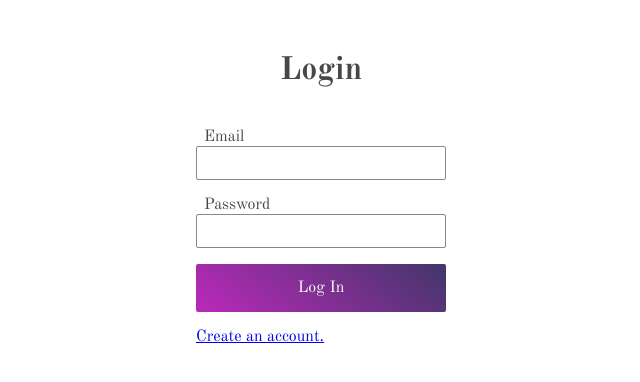
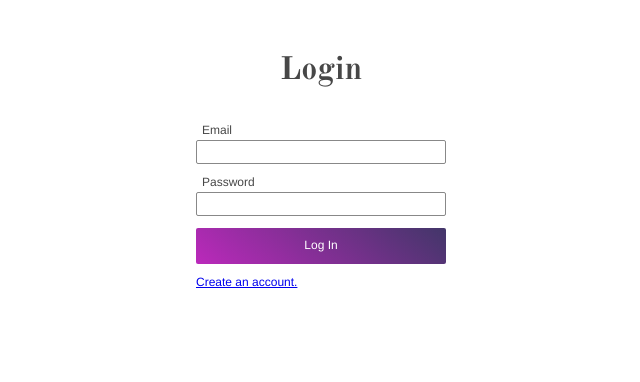
Before and after one commit to Cono52/bf-app, a React (Create React App) app: page /login in a window 1280 px wide. Shown: the top 382 px of the page, without its empty margins (319-959 px from the left). Built offline with nearby package versions, Linux system fonts and the light colour scheme.

Commit message:
add some icons and more input errors

```diff
--- a/package.json
+++ b/package.json
@@ -14,6 +14,7 @@
     "react": "^16.4.0",
     "react-apollo": "^2.1.4",
     "react-dom": "^16.4.0",
+    "react-fontawesome": "^1.6.1",
     "react-router-dom": "^4.2.2",
     "react-scripts": "1.1.4",
     "styled-components": "^3.3.0"
--- a/public/index.html
+++ b/public/index.html
@@ -11,6 +11,7 @@
     <link rel="mask-icon" href="%PUBLIC_URL%/safari-pinned-tab.svg" color="#5bbad5">
     <meta name="msapplication-TileColor" content="#da532c">
     <link href="https://fonts.googleapis.com/css?family=Old+Standard+TT:400,700" rel="stylesheet">
+    <link href="https://maxcdn.bootstrapcdn.com/font-awesome/4.7.0/css/font-awesome.min.css" rel="stylesheet" />
 
     <!--
       manifest.json provides metadata used when your web app is added to the
--- a/src/Login.js
+++ b/src/Login.js
@@ -2,6 +2,7 @@ import React, { Component } from 'react';
 import styled from 'styled-components';
 import axios from 'axios';
 import { Link } from 'react-router-dom';
+import FontAwesome from 'react-fontawesome';
 import { Button, Input } from './lib/components';
 
 import env from './config';
@@ -15,6 +16,8 @@ const Container = styled.div`
 `;
 
 const LoginForm = styled.form`
+  font-family: Helvetica, sans-serif;
+  font-size: 0.75rem;
   display: flex;
   flex-direction: column;
   width: 250px;
@@ -23,8 +26,18 @@ const LoginForm = styled.form`
   > label {
     width: 100%;
   }
-  p {
-    margin-left: 0.5em;
+`;
+
+const InputLabel = styled.div`
+  display: flex;
+  justify-content: space-between;
+  margin-bottom: 0.2em;
+  > :first-child {
+    padding-left: 0.5em;
+  }
+  > p > span {
+    color: orange;
+    padding-right: 0.3em;
   }
 `;
 
@@ -51,6 +64,15 @@ class Login extends Component {
 
   submit = (e) => {
     e.preventDefault();
+    this.setState({ error: undefined, emailError: undefined, passwordError: undefined });
+    if (this.state.email === '') {
+      this.setState({ emailError: 'Please enter an email' });
+      return;
+    }
+    if (this.state.password === '') {
+      this.setState({ passwordError: 'Please enter password' });
+      return;
+    }
     axios.post(`${env.apiGateway.URL}/login`, {
       email: this.state.email,
       password: this.state.password
@@ -71,7 +93,16 @@ class Login extends Component {
         { this.state.initialLoginMessage && <div>Registration Successful!</div> }
         <LoginForm onSubmit={this.submit}>
           <label htmlFor="email">
-            <p>Email</p>
+            <InputLabel>
+              <p>Email</p>
+              { this.state.emailError &&
+                <p>
+                  <FontAwesome
+                    name="exclamation-triangle"
+                  />{this.state.emailError}
+                </p>
+              }
+            </InputLabel>
             <Input
               value={this.state.email}
               onChange={e => this.setState({ email: e.target.value })}
@@ -79,7 +110,16 @@ class Login extends Component {
           </label>
           { this.state.error === 'User not found' && <ErrorMessage>We dont have an account with this email!</ErrorMessage> }
           <label htmlFor="pasword">
-            <p>Password</p>
+            <InputLabel>
+              <p>Password</p>
+              { this.state.passwordError &&
+                <p>
+                  <FontAwesome
+                    name="exclamation-triangle"
+                  />{ this.state.passwordError }
+                </p>
+              }
+            </InputLabel>
             <Input
               type="password"
               value={this.state.password}
--- a/src/Register.js
+++ b/src/Register.js
@@ -1,5 +1,6 @@
 import React, { Component } from 'react';
 import styled from 'styled-components';
+import FontAwesome from 'react-fontawesome';
 import axios from 'axios';
 import { Button, Input } from './lib/components';
 import env from './config';
@@ -13,6 +14,8 @@ const Container = styled.div`
 `;
 
 const RegisterForm = styled.form`
+  font-family: Helvetica, sans-serif;
+  font-size: 0.75rem;
   display: flex;
   flex-direction: column;
   width: 250px;
@@ -23,6 +26,19 @@ const RegisterForm = styled.form`
   }
   p {
     margin-left: 0.5em;
+  }
+`;
+
+const InputLabel = styled.div`
+  display: flex;
+  justify-content: space-between;
+  margin-bottom: 0.2em;
+  > :first-child {
+    padding-left: 0.5em;
+  }
+  > p > span {
+    color: orange;
+    padding-right: 0.3em;
   }
 `;
 
@@ -49,7 +65,16 @@ class Register extends Component {
 
   submit = (e) => {
     e.preventDefault();
-    if (this.state.password !== '' && this.state.email !== '' && this.state.password === this.state.confirmPassword) {
+    this.setState({ error: undefined, emailError: undefined, passwordError: undefined });
+    if (this.state.email === '') {
+      this.setState({ emailError: 'Please enter an email' });
+      return;
+    }
+    if (this.state.password === '') {
+      this.setState({ passwordError: 'Please enter password' });
+      return;
+    }
+    if (this.state.password === this.state.confirmPassword) {
       this.setState({ passwordsDontMatch: false });
       axios.post(`${env.apiGateway.URL}/register`, {
         email: this.state.email,
@@ -77,14 +102,32 @@ class Register extends Component {
         <RegisterForm onSubmit={this.submit}>
           { this.state.error && <ErrorMessage>{ this.state.error }</ErrorMessage>}
           <label htmlFor="email">
-            <p>Email</p>
+            <InputLabel>
+              <p>Email</p>
+              { this.state.emailError &&
+                <p>
+                  <FontAwesome
+                    name="exclamation-triangle"
+                  />{this.state.emailError}
+                </p>
+              }
+            </InputLabel>
             <Input
               value={this.state.email}
               onChange={e => this.setState({ email: e.target.value })}
             />
           </label>
-          <label htmlFor="pasword">
-            <p>Password</p>
+          <label htmlFor="password">
+            <InputLabel>
+              <p>Password</p>
+              { this.state.passwordError &&
+                <p>
+                  <FontAwesome
+                    name="exclamation-triangle"
+                  />{this.state.passwordError}
+                </p>
+              }
+            </InputLabel>
             <Input
               type="password"
               value={this.state.password}
@@ -92,7 +135,9 @@ class Register extends Component {
             />
           </label>
           <label htmlFor="confirm pasword">
-            <p>Confirm Password</p>
+            <InputLabel>
+              <p>Confirm Password</p>
+            </InputLabel>
             <Input
               type="password"
               value={this.state.confirmPassword}
--- a/src/lib/components/input.js
+++ b/src/lib/components/input.js
@@ -2,12 +2,13 @@ import styled from 'styled-components';
 
 const Input = styled.input`
   font-family: Helvetica, sans-serif;
+  box-sizing: border-box;
   border-radius: 2px;
   outline: 0;
   border: 1px solid #888;
   height: 2em;
   padding: 0 0.5em;
-  width: calc(100% - 18px);
+  width: 100%;
 `;
 
 export default Input;
```
Also changed, not shown: 1 other file (tests, documents, lock files or other folders).
